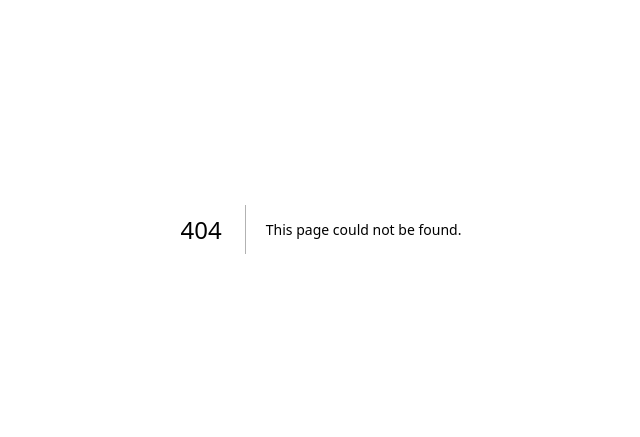
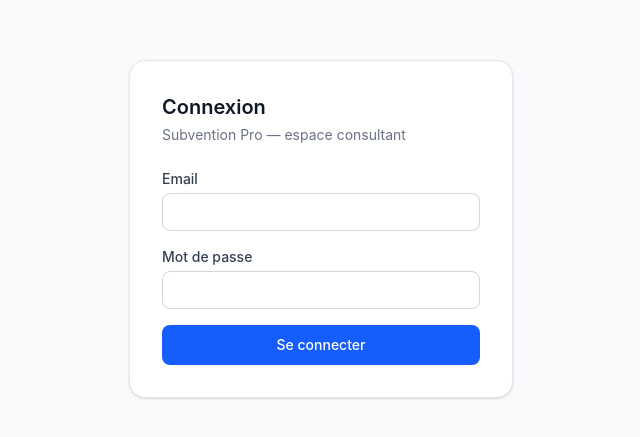
Before and after one commit to hodoslink/subvention-pro-bo, a Next.js app: page /login in a window 1280 px wide. Before the commit this address had no page. Shown: the part 171-608 px from the top of the page, without its empty margins (319-959 px from the left). Built offline with nearby package versions, Linux system fonts and the light colour scheme.

Commit message:
Add files via upload

```diff
--- /dev/null
+++ b/app/api/auth/callback/route.ts
@@ -0,0 +1,21 @@
+import { NextRequest, NextResponse } from 'next/server';
+import { cookies } from 'next/headers';
+import { createSupabaseServerClient } from '@/lib/supabase-server';
+
+// Handles Supabase magic-link / OAuth callback — exchanges the code for a session.
+export async function GET(request: NextRequest) {
+  const { searchParams, origin } = new URL(request.url);
+  const code = searchParams.get('code');
+  const next = searchParams.get('next') ?? '/';
+
+  if (code) {
+    const cookieStore = await cookies();
+    const supabase = createSupabaseServerClient(cookieStore);
+    const { error } = await supabase.auth.exchangeCodeForSession(code);
+    if (!error) {
+      return NextResponse.redirect(`${origin}${next}`);
+    }
+  }
+
+  return NextResponse.redirect(`${origin}/login?error=lien_invalide`);
+}
--- /dev/null
+++ b/app/api/auth/login/route.ts
@@ -0,0 +1,22 @@
+import { NextRequest, NextResponse } from 'next/server';
+import { cookies } from 'next/headers';
+import { createSupabaseServerClient } from '@/lib/supabase-server';
+
+export async function POST(request: NextRequest) {
+  const { email, password } = await request.json();
+
+  if (!email || !password) {
+    return NextResponse.json({ error: 'Email et mot de passe requis.' }, { status: 400 });
+  }
+
+  const cookieStore = await cookies();
+  const supabase = createSupabaseServerClient(cookieStore);
+
+  const { data, error } = await supabase.auth.signInWithPassword({ email, password });
+
+  if (error || !data.session) {
+    return NextResponse.json({ error: 'Identifiants incorrects.' }, { status: 401 });
+  }
+
+  return NextResponse.json({ ok: true });
+}
--- /dev/null
+++ b/app/api/auth/logout/route.ts
@@ -0,0 +1,10 @@
+import { NextResponse } from 'next/server';
+import { cookies } from 'next/headers';
+import { createSupabaseServerClient } from '@/lib/supabase-server';
+
+export async function POST() {
+  const cookieStore = await cookies();
+  const supabase = createSupabaseServerClient(cookieStore);
+  await supabase.auth.signOut();
+  return NextResponse.json({ ok: true });
+}
--- /dev/null
+++ b/app/login/layout.tsx
@@ -0,0 +1,13 @@
+import type { Metadata } from 'next';
+
+export const metadata: Metadata = {
+  title: 'Connexion — Subvention Pro',
+};
+
+export default function LoginLayout({ children }: { children: React.ReactNode }) {
+  return (
+    <div className="min-h-screen bg-gray-50 flex items-center justify-center p-4">
+      {children}
+    </div>
+  );
+}
--- /dev/null
+++ b/app/login/page.tsx
@@ -0,0 +1,89 @@
+'use client';
+
+import { useState, FormEvent } from 'react';
+import { useRouter, useSearchParams } from 'next/navigation';
+
+export default function LoginPage() {
+  const router = useRouter();
+  const searchParams = useSearchParams();
+  const next = searchParams.get('next') ?? '/';
+
+  const [email, setEmail] = useState('');
+  const [password, setPassword] = useState('');
+  const [loading, setLoading] = useState(false);
+  const [error, setError] = useState<string | null>(null);
+
+  async function handleSubmit(e: FormEvent) {
+    e.preventDefault();
+    setLoading(true);
+    setError(null);
+
+    const res = await fetch('/api/auth/login', {
+      method: 'POST',
+      headers: { 'Content-Type': 'application/json' },
+      body: JSON.stringify({ email, password }),
+    });
+
+    if (res.ok) {
+      router.push(next);
+      router.refresh();
+    } else {
+      const body = await res.json().catch(() => ({}));
+      setError(body.error ?? 'Identifiants incorrects.');
+      setLoading(false);
+    }
+  }
+
+  return (
+    <div className="w-full max-w-sm bg-white rounded-2xl shadow-sm border border-gray-200 p-8 space-y-6">
+      <div className="space-y-1">
+        <h1 className="text-xl font-semibold text-gray-900">Connexion</h1>
+        <p className="text-sm text-gray-500">Subvention Pro — espace consultant</p>
+      </div>
+
+      <form onSubmit={handleSubmit} className="space-y-4">
+        <div className="space-y-1">
+          <label className="block text-sm font-medium text-gray-700" htmlFor="email">
+            Email
+          </label>
+          <input
+            id="email"
+            type="email"
+            required
+            autoComplete="email"
+            value={email}
+            onChange={(e) => setEmail(e.target.value)}
+            className="w-full rounded-lg border border-gray-300 px-3 py-2 text-sm focus:outline-none focus:ring-2 focus:ring-blue-500 focus:border-transparent"
+          />
+        </div>
+
+        <div className="space-y-1">
+          <label className="block text-sm font-medium text-gray-700" htmlFor="password">
+            Mot de passe
+          </label>
+          <input
+            id="password"
+            type="password"
+            required
+            autoComplete="current-password"
+            value={password}
+            onChange={(e) => setPassword(e.target.value)}
+            className="w-full rounded-lg border border-gray-300 px-3 py-2 text-sm focus:outline-none focus:ring-2 focus:ring-blue-500 focus:border-transparent"
+          />
+        </div>
+
+        {error && (
+          <p className="text-sm text-red-600 bg-red-50 rounded-lg px-3 py-2">{error}</p>
+        )}
+
+        <button
+          type="submit"
+          disabled={loading}
+          className="w-full bg-blue-600 hover:bg-blue-700 disabled:opacity-50 text-white text-sm font-medium rounded-lg px-4 py-2.5 transition-colors"
+        >
+          {loading ? 'Connexion…' : 'Se connecter'}
+        </button>
+      </form>
+    </div>
+  );
+}
--- /dev/null
+++ b/proxy.ts
@@ -0,0 +1,47 @@
+import { NextRequest, NextResponse } from 'next/server';
+import { createSupabaseMiddlewareClient } from '@/lib/supabase-middleware';
+
+const PUBLIC_PATHS = [
+  '/login',
+  '/formulaire',
+  '/api/auth',
+  '/api/public',
+];
+
+export async function proxy(request: NextRequest) {
+  const { pathname } = request.nextUrl;
+
+  if (pathname.startsWith('/_next') || pathname === '/favicon.ico') {
+    return NextResponse.next();
+  }
+
+  if (PUBLIC_PATHS.some((p) => pathname.startsWith(p))) {
+    return NextResponse.next();
+  }
+
+  if (!process.env.NEXT_PUBLIC_SUPABASE_URL || !process.env.NEXT_PUBLIC_SUPABASE_ANON_KEY) {
+    console.error('[proxy] Supabase env vars manquantes — accès laissé ouvert.');
+    return NextResponse.next();
+  }
+
+  try {
+    const response = NextResponse.next({ request: { headers: request.headers } });
+    const supabase = createSupabaseMiddlewareClient(request, response);
+    const { data: { user } } = await supabase.auth.getUser();
+
+    if (!user) {
+      const loginUrl = new URL('/login', request.url);
+      loginUrl.searchParams.set('next', pathname + request.nextUrl.search);
+      return NextResponse.redirect(loginUrl);
+    }
+
+    return response;
+  } catch (err) {
+    console.error('[proxy] Erreur lors de la vérification de session :', err);
+    return NextResponse.next();
+  }
+}
+
+export const config = {
+  matcher: ['/((?!_next/static|_next/image|favicon.ico).*)'],
+};
```
